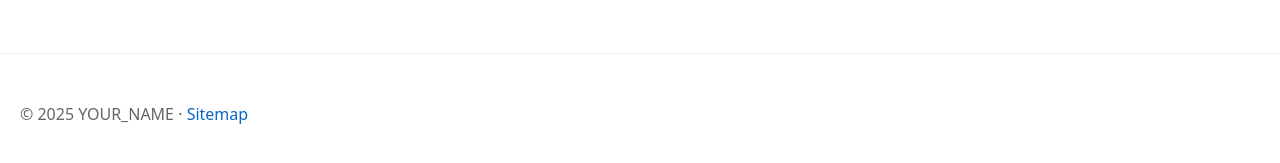
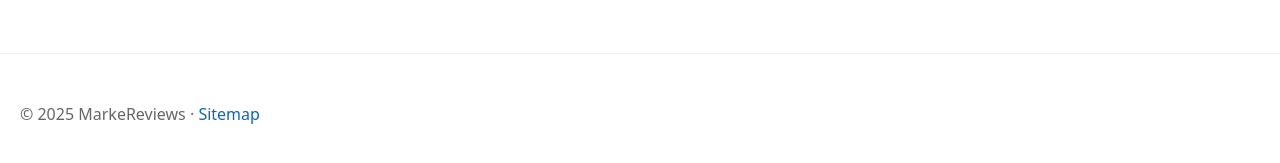
Before and after one commit to amineelom/myblogger, a Jekyll site: the page built from index.md, in a window 1280 px wide. Shown: the part 520-683 px from the top of the page. Built offline with Jekyll 4.4.1, drawn with Linux system fonts in a browser that asks for light colours.

Commit message:
Update _config.yml

```diff
--- a/_config.yml
+++ b/_config.yml
@@ -1,6 +1,6 @@
 title: "MarkeReviews"
 tagline: "Affiliate tech & tools"
-author: YOUR_NAME
+author: MarkeReviews
 email: your@email.com
 description: "Honest reviews, comparisons, and tutorials."
 url: "http://markereviews.com"
```
